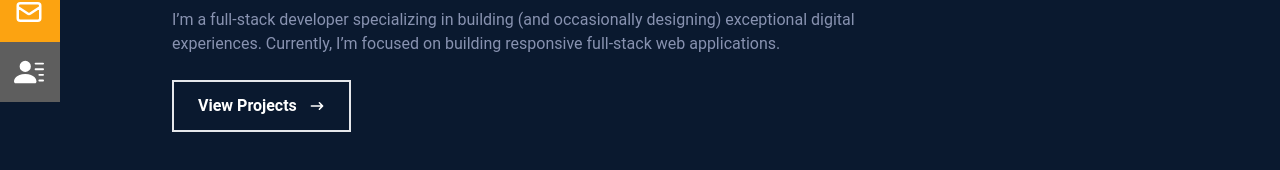
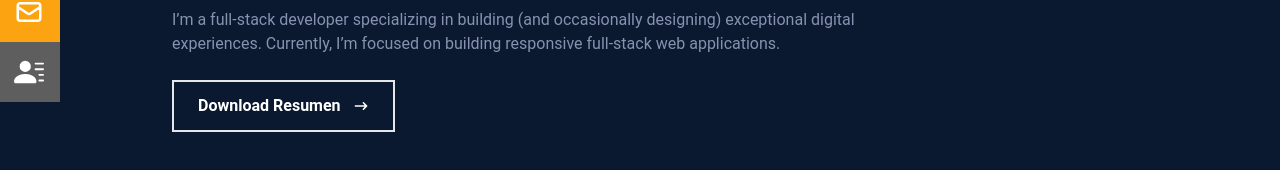
Before and after one commit to jairocolon/new-portfolio-jairocolon, a React (Create React App) app: page / in a window 1280 px wide. Shown: the part 418-588 px from the top of the page. Built offline with nearby package versions, Linux system fonts and the light colour scheme.

Commit message:
I add functionality to download my resume

```diff
--- a/src/components/Home.jsx
+++ b/src/components/Home.jsx
@@ -1,5 +1,6 @@
 import React from 'react';
 import { HiArrowNarrowRight } from 'react-icons/hi';
+import cv_jairo_colon from '../assets/cv.jairocolon.pdf';
 
 const Home = () => {
 	return (
@@ -19,12 +20,14 @@ const Home = () => {
 					building responsive full-stack web applications.
 				</p>
 				<div>
-					<button className="text-white font-semibold group border-2 px-6 py-3 my-2 flex items-center hover:bg-[#fca311] hover:border-pink-[#fca311]">
-						View Projects
-						<span className="group-hover:rotate-90 duration-300">
-							<HiArrowNarrowRight className="ml-3 " />
-						</span>
-					</button>
+					<a href={cv_jairo_colon} download>
+						<button className="text-white font-semibold group border-2 px-6 py-3 my-2 flex items-center hover:bg-[#fca311] hover:border-pink-[#fca311]">
+							Download Resumen
+							<span className="group-hover:rotate-90 duration-300">
+								<HiArrowNarrowRight className="ml-3 " />
+							</span>
+						</button>
+					</a>
 				</div>
 			</div>
 		</div>
```
Also changed, not shown: 1 other file (tests, documents, lock files or other folders).
